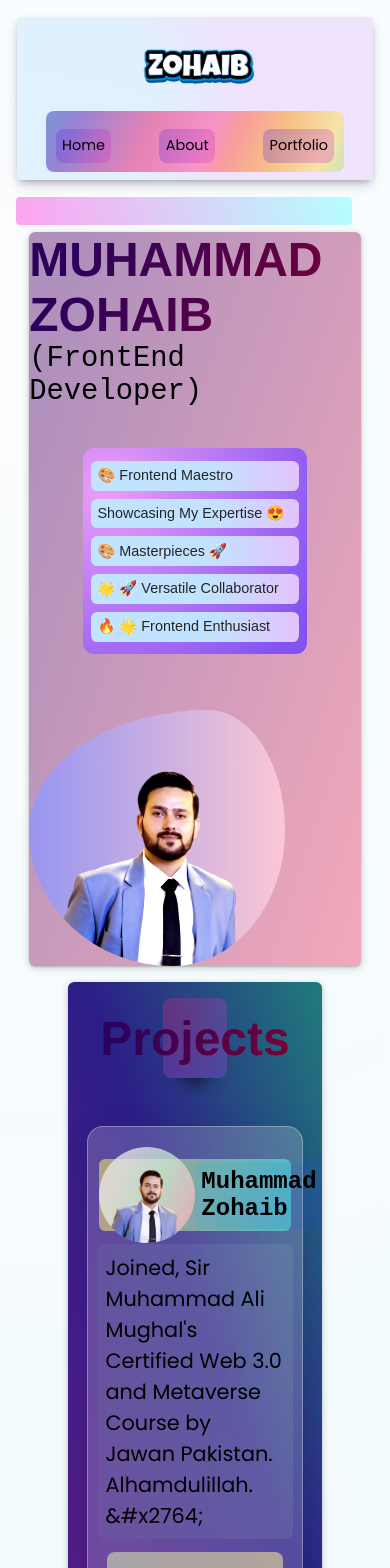
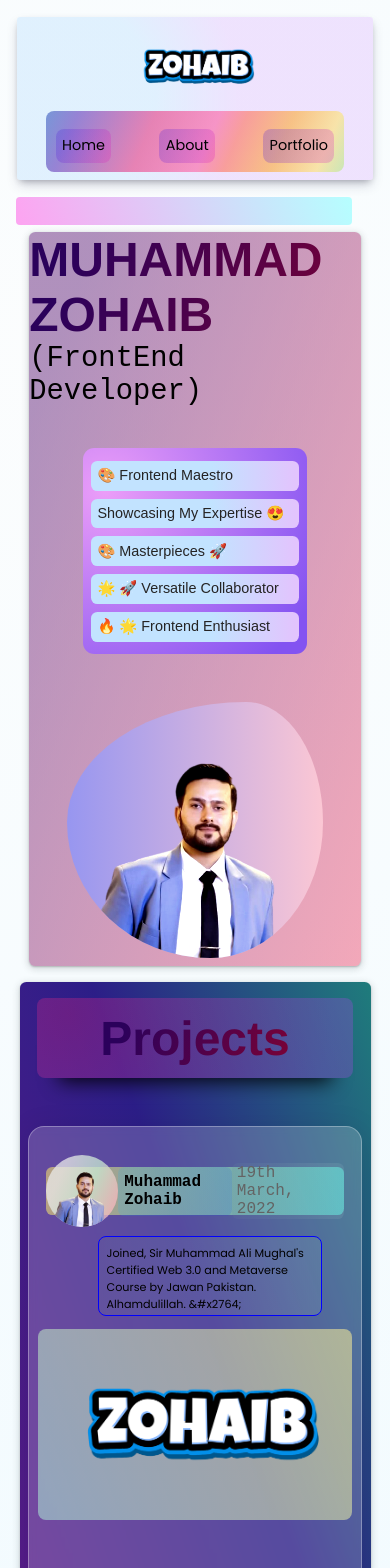
Before and after one commit to MuhammadZohaib28/React-Portfolio-Website, a React (Vite) app: page / in a window 390 px wide. Shown: the top 1568 px of the page. Built offline with nearby package versions, Linux system fonts and the light colour scheme.

Commit message:
Responsiveness Added

```diff
--- a/src/components/hero.css
+++ b/src/components/hero.css
@@ -253,10 +253,12 @@ span {
 
   .mainSectionImage {
     height: 16rem;
+
   }
 
   .mainSectionImageBg {
     height: 16rem;
+    margin: 0.5rem auto;
   }
 
   .mainSectionHeading {
--- a/src/components/project.css
+++ b/src/components/project.css
@@ -91,8 +91,6 @@
     rgb(201, 234, 211, 0.748) 56.6%,
     rgb(255, 180, 189, 0.748) 90.9%
   );
-
-
 }
 
 .postContainer {
@@ -200,7 +198,7 @@
 }
 
 .postDiscriptionSection {
-  /* border: 1px solid blue; */
+  border: 1px solid blue;
   text-align: start;
   padding: 0.5rem;
   background: linear-gradient(
@@ -210,6 +208,7 @@
   );
   border-radius: 0.5rem;
   margin: 0 auto;
+  word-wrap: break-word;
 }
 
 .postBottom {
@@ -263,3 +262,76 @@
   width: 25%;
   margin-bottom: 3rem;
 }
+
+
+
+@media (max-width: 768px) {
+  .aboutMeSection {
+    width: 90%;
+    margin: 1rem auto;
+  }
+
+  .socialMediaSectionHeadingContainer {
+    width: 90%;
+  }
+
+  .postContainer {
+    width: 95%;
+    /* border: 1px solid red; */
+    /* height: 30rem; */
+  }
+
+  .postTopLeftName {
+    width: 100%;
+    margin-right: 0;
+    font-size: 1rem;
+  }
+
+  .postTopLeftDate {
+    width: 100%;
+    margin-right: 0;
+    font-size: 1rem;
+  }
+
+  .postTopLeftImg{
+    height: 4.5rem;
+  }
+
+  .postBottomImg {
+    /* border: 1px solid red; */
+    height: auto;
+    width: 100%;
+  }
+
+  .postBottom {
+    width: 95%;
+  }
+
+  .abt {
+    width: 90%;
+  }
+
+  .postTop{
+    /* border: 1px solid red; */
+    height: 4rem;
+
+  }
+
+  .postTopLeft{
+    height: 3rem;
+  }
+
+  .postDiscriptionSection{
+    /* border: 1px solid red; */
+    width: 14rem;
+    height: 5rem;
+    margin-right: 10rem;
+  }
+
+  .postDiscription{
+    /* border: 1px solid yellow; */
+    height: 4rem;
+    font-size: 0.7rem;
+    width: 14rem;
+  }
+}
```
